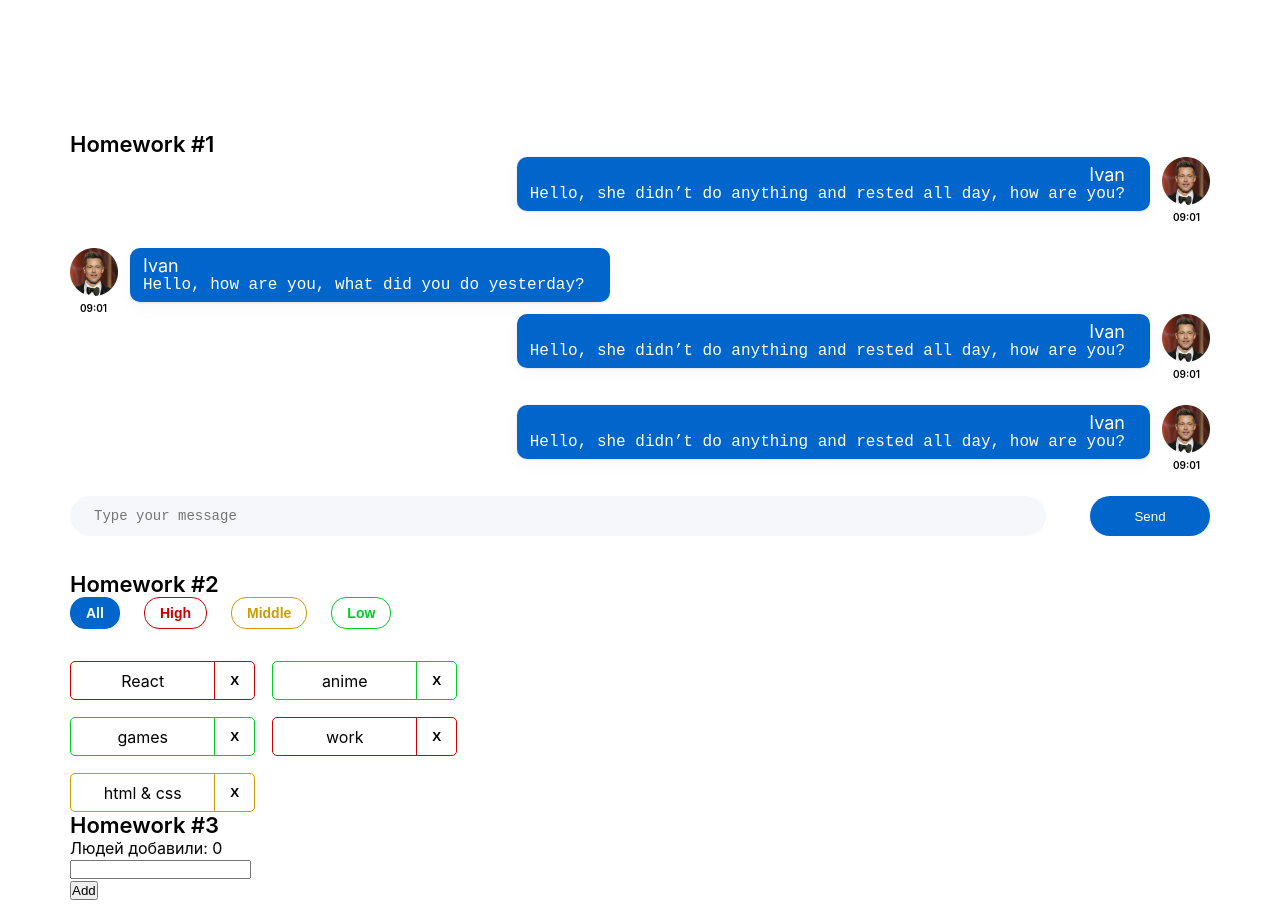
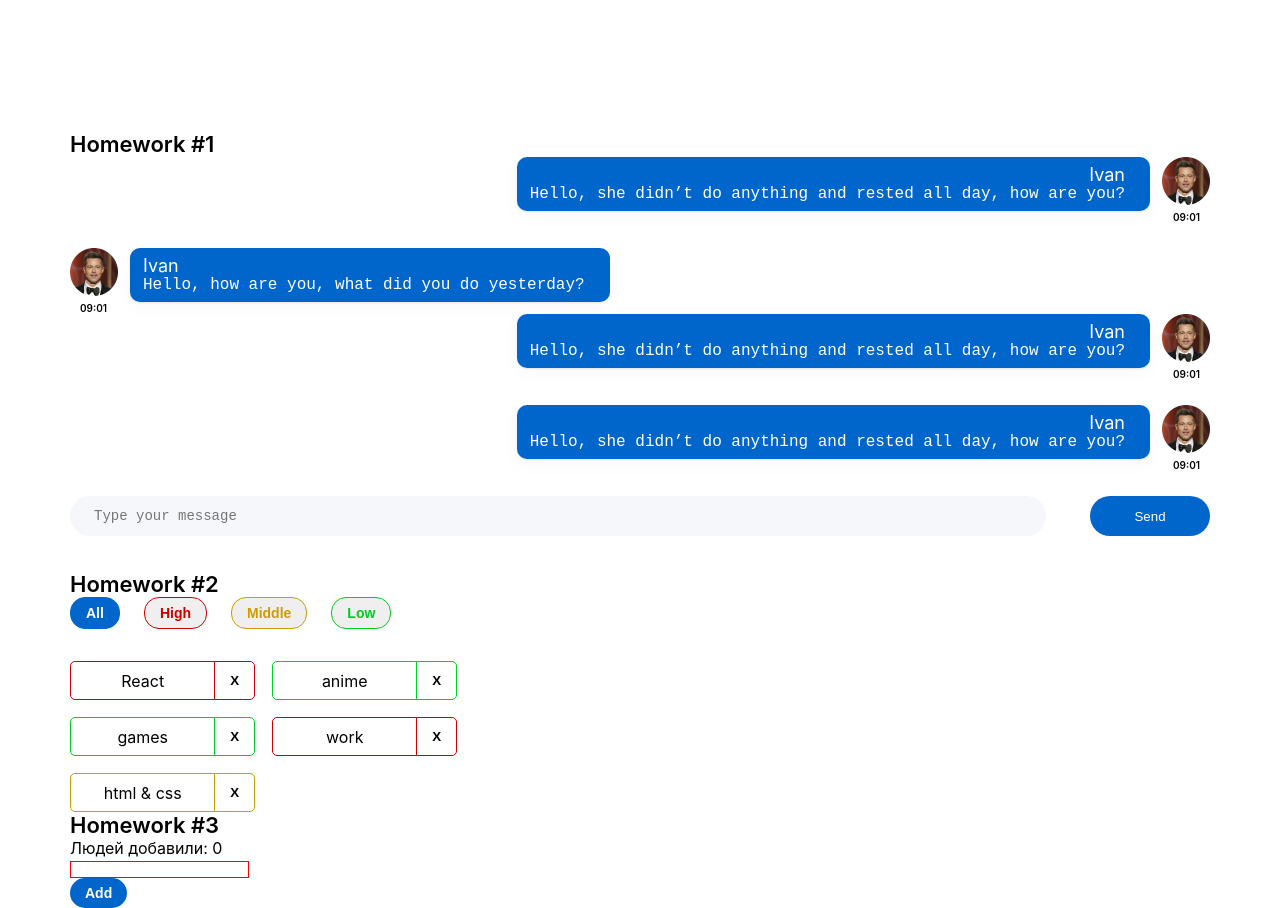
Before and after one commit to Valentin-Erth/HomeWorkTask_Inkubator, a React (Create React App) app: page / in a window 1280 px wide. Built offline with nearby package versions, Linux system fonts and the light colour scheme.

Commit message:
fix style make hw3

```diff
--- a/src/s2-homeworks/hw02/affairs/Affairs.module.css
+++ b/src/s2-homeworks/hw02/affairs/Affairs.module.css
@@ -23,7 +23,7 @@
 .button {
     padding: 5px 15px;
 
-    background: transparent;
+    background: ;
     color: var(--color);
 
     border: 1px solid var(--color);
--- a/src/s2-homeworks/hw03/Greeting.module.css
+++ b/src/s2-homeworks/hw03/Greeting.module.css
@@ -5,18 +5,37 @@
 }
 
 .error {
+    color: red;
 }
 
 .input {
+    padding: 5px 15px;
+    max-resolution: 5px;
 }
 
 .input:focus {
+       background:#06c;
 }
 
 .errorInput {
+    border: red 1px solid;
 }
 
 .button {
+    padding: 5px 15px;
+
+    background: #06c;
+    color: white;
+
+    border: 1px solid var(--color);
+    border-radius: 15px;
+    outline: none;
+
+    font-family: 'Montserrat', sans-serif;
+    font-weight: 600;
+    font-size: 14px;
+    line-height: 20px;
+    cursor: pointer;
 }
 
 .button:focus {
@@ -32,4 +51,5 @@
 }
 
 .greeting {
+    color: brown;
 }
--- a/src/s2-homeworks/hw03/Greeting.tsx
+++ b/src/s2-homeworks/hw03/Greeting.tsx
@@ -25,7 +25,7 @@ const Greeting: React.FC<GreetingPropsType> = (
         lastUserName,
     } // деструктуризация пропсов
 ) => {
-    const inputClass = s.errorInput ? s.errorInput : s.input;
+    const inputClass = (!name.trim()? s.errorInput : s.input);
 
     return (
         <div id={'hw3-form'} className={s.greetingForm}>
@@ -55,7 +55,7 @@ const Greeting: React.FC<GreetingPropsType> = (
                     id={'hw3-button'}
                     onClick={addUser}
                     className={s.button}
-                    // disabled={!name.trim()}
+                    disabled={!name.trim()}
                     // ДАВАЙТЕ ПРОСЛЕДИМ БОЕВОЙ ПУТЬ addUser:
                     // ОТСЮДА ОН ВСПЛЫВЕТ В КОМПОНЕНТЕ GreetingContainer И ВЫЗОВЕТ pureAddUser->
                     // А В pureAddUser ЛИБО ВЫДАСТ ОШИБКУ (ЕСЛИ ПУСТОЙ name) ИЛИ ЗАПУТСИТ addUserCallback->
```
